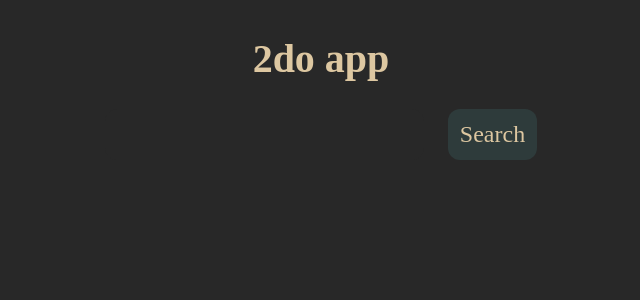
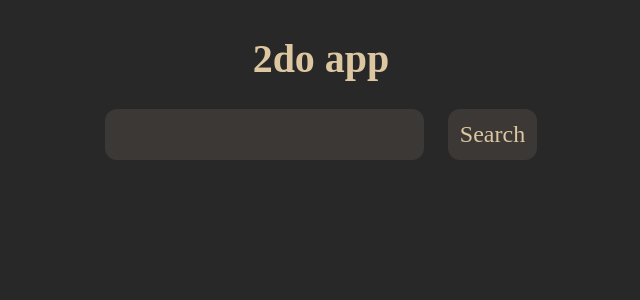
Before and after one commit to ritchielrez/2do-app, a React (Vite) app in the folder 2do-gui/: page / in a window 1280 px wide. Shown: the top 300 px of the page, without its empty margins (319-959 px from the left). Built offline with nearby package versions, Linux system fonts and the light colour scheme; a web font is replaced by a local one.

Commit message:
chore(style): use `--bg1` color for search bar and button

```diff
--- a/2do-gui/src/index.css
+++ b/2do-gui/src/index.css
@@ -7,6 +7,7 @@
     margin: none;
     padding: none;
     --bg: #282828;
+    --bg1: #3c3836;
     --bg-visual-blue: #2e3b3b;
     --bg-visual-green: #333e34;
     --bg-green: #a9b665;
@@ -34,6 +35,7 @@ h1::selection { background-color: var(--bg-visual-blue); }
 #search-bar {
     appearance: none;
     outline: none;
+    background-color: var(--bg1);
     border: none;
     border-radius: 0.5em;
     padding: 0.5em;
@@ -49,7 +51,7 @@ h1::selection { background-color: var(--bg-visual-blue); }
 #search-btn {
     border: none;
     border-radius: 0.5em;
-    background-color: var(--bg-visual-blue);
+    background-color: var(--bg1);
     padding: 0.5em;
     font-family: Excalifont;
     font-size: 1.5em;
```
